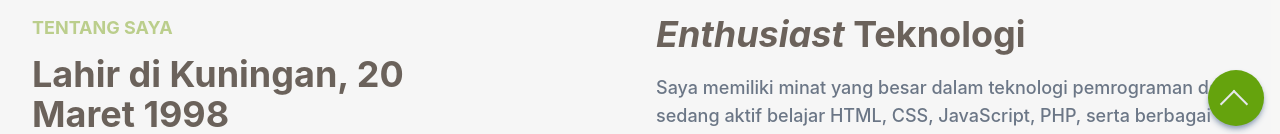
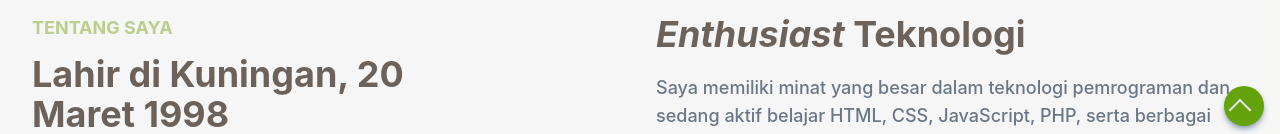
Before and after one commit to ivanfsyh/ivanfsyh.github.io, a website: page index.html in a window 1280 px wide. Shown: the part 658-792 px from the top of the page. Drawn offline with Linux system fonts and the light colour scheme.

Commit message:
edit button back to top

```diff
--- a/index.html
+++ b/index.html
@@ -593,8 +593,8 @@
         <!-- Footer section end -->
 
         <!-- Back to top -->
-        <a href="#home" id="to-top" class="justify-center items-center fixed z-[9999] bottom-4 right-4 p-4 h-14 w-14 bg-lime-600 rounded-full shadow-md shadow-slate-400 hover:animate-pulse flex ">
-            <span class="block h-5 w-5 rotate-45 border-t-2 border-l-2 mt-2 "></span>
+        <a href="#home" id="to-top" class="justify-center items-center fixed z-[9999] bottom-4 right-4 p-2 h-10 w-10 bg-lime-600 rounded-full shadow-md shadow-slate-400 hover:animate-pulse flex ">
+            <span class="block h-4 w-4 rotate-45 border-t-2 border-l-2 mt-2 "></span>
         </a>
         <!-- Back to top end -->
 
```
Also changed, not shown: dist/css/output.css.
